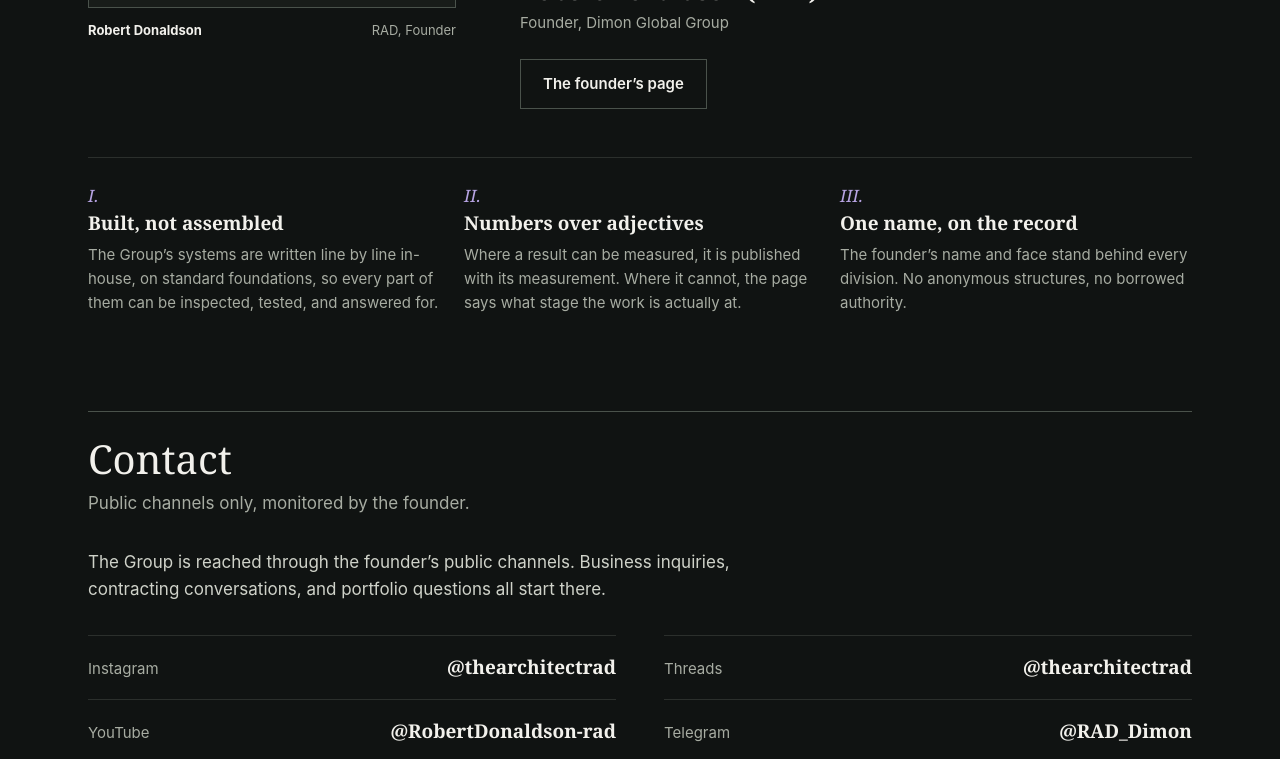
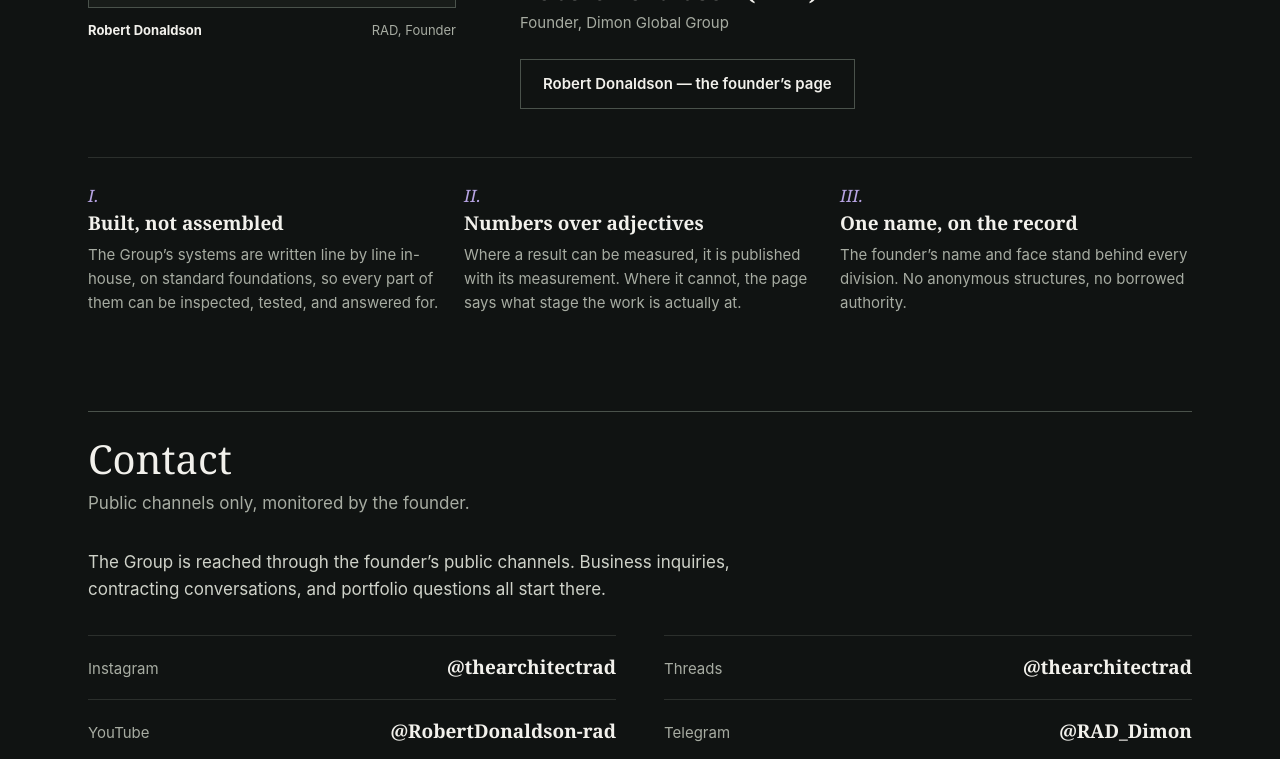
Before and after one commit to DimonGlobalGroup/dgg-flagship, a plain HTML site: page index.html in a window 1280 px wide. Shown: the part 5759-6518 px from the top of the page. Drawn offline with Linux system fonts and the light colour scheme.

Commit message:
Mirror sync: founder CTA on the flagship now carries the founder's name (Growth Engine internal-link pass)

```diff
--- a/index.html
+++ b/index.html
@@ -606,7 +606,7 @@ a.channel:hover .handle{ color:var(--accent); }
             <div class="name">Robert Donaldson (RAD)</div>
             <div class="role">Founder, Dimon Global Group</div>
           </div>
-          <div class="btn-row"><a class="btn" href="https://dimonglobalgroup.github.io/dgg-founder/">The founder&rsquo;s page</a></div>
+          <div class="btn-row"><a class="btn" href="https://dimonglobalgroup.github.io/dgg-founder/">Robert Donaldson &mdash; the founder&rsquo;s page</a></div>
         </div>
       </div>
       <div class="principles">
```
